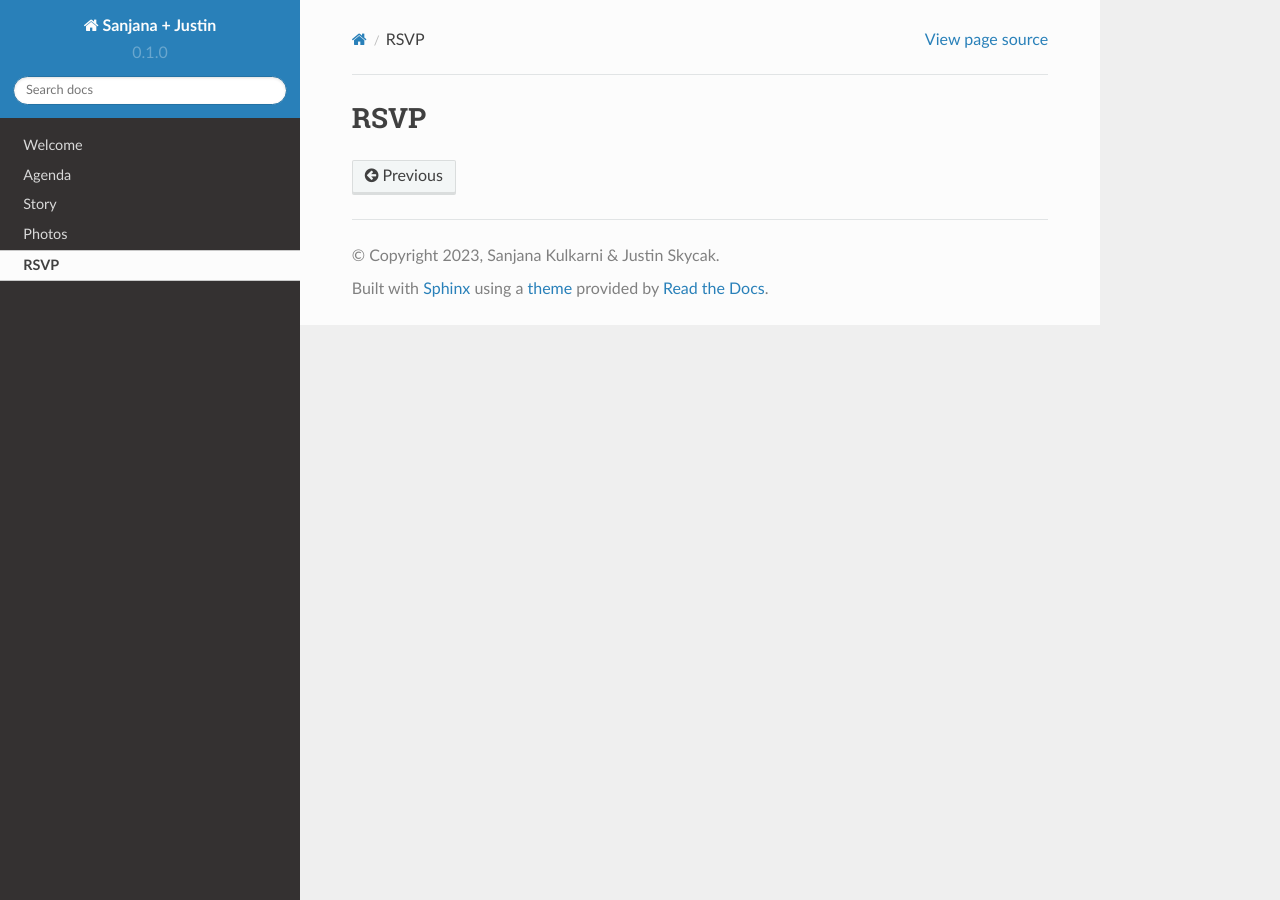
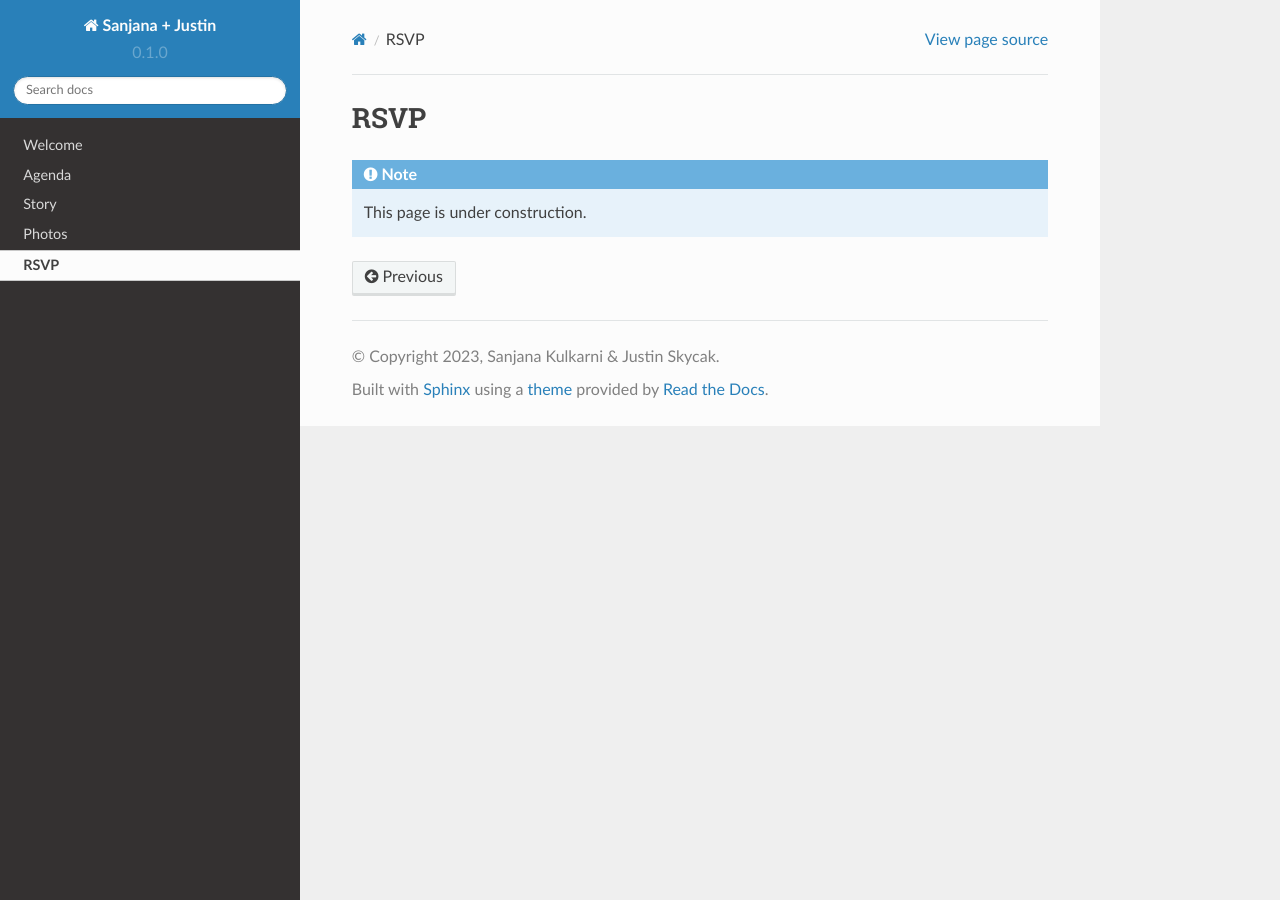
Before and after one commit to jpskycak/wedding, a Sphinx documentation site: the page built from docs/source/rsvp.rst, in a window 1280 px wide. Built offline with Sphinx 7.4.7 and the Read the Docs theme 2.0.0, drawn with Linux system fonts in a browser that asks for light colours.

Commit message:
move "under construction" notices to individual pages

```diff
--- a/docs/source/agenda.rst
+++ b/docs/source/agenda.rst
@@ -1,2 +1,6 @@
 Agenda
 =====
+
+.. note::
+
+   This page is under construction.
--- a/docs/source/rsvp.rst
+++ b/docs/source/rsvp.rst
@@ -1,2 +1,6 @@
 RSVP
 =====
+
+.. note::
+
+   This page is under construction.
--- a/docs/source/welcome.rst
+++ b/docs/source/welcome.rst
@@ -13,7 +13,3 @@ A wedding site on ``ReadTheDocs``???
 Also, ``sanjustin = sanjana + justin`` (and ``sanju`` is a diminutive of ``sanjana``).
 
 Wedding date/time/location/etc is TBD.
-
-.. note::
-
-   This site is under construction.
```
